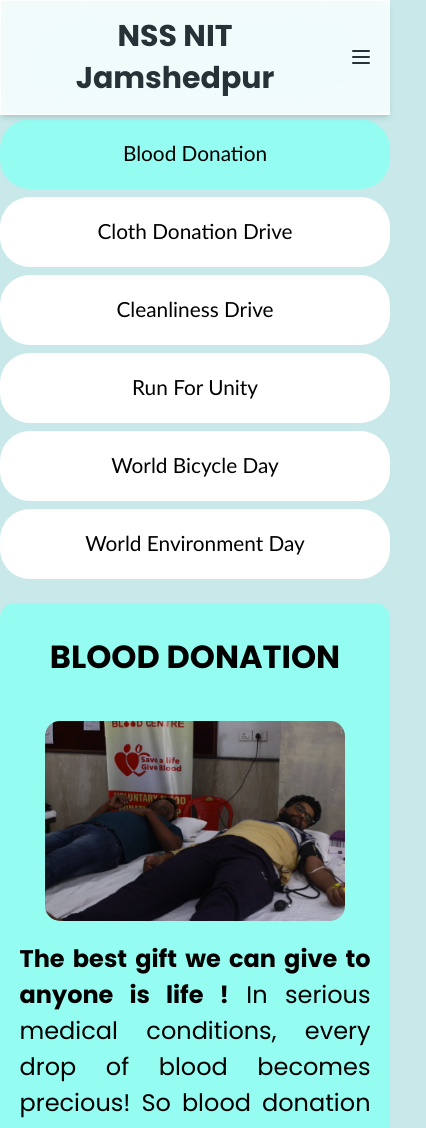
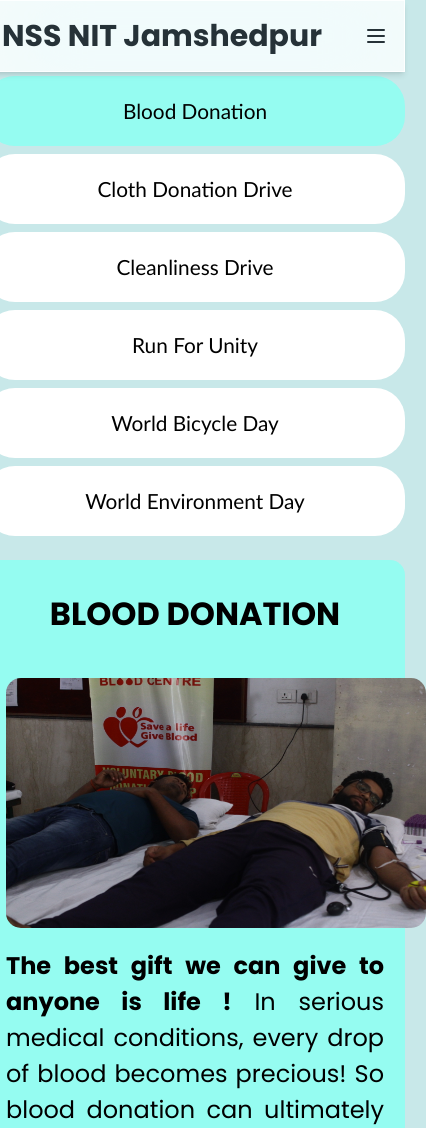
Before and after one commit to NSS-nitjsr-collab/Nss_nitjsr_website, a React (Create React App) app: page /event in a window 390 px wide. Shown: the top 1128 px of the page, 426 px wide, since content can reach past the window. Built offline with nearby package versions, Linux system fonts and the light colour scheme; a web font is replaced by a local one.

Commit message:
events-updated

```diff
--- a/src/components/events.css
+++ b/src/components/events.css
@@ -73,6 +73,7 @@
 
 .image1 {
   width: 60%;
+  min-width: 420px;
   height: 250px;
   margin: auto;
   margin-bottom: 40px;
@@ -123,8 +124,9 @@
   }
 
   .image1 {
-    width: auto;
-    height: 200px;
+    width: 80%;
+
+    height: 250px;
     margin-bottom: 20px;
   }
 
```
